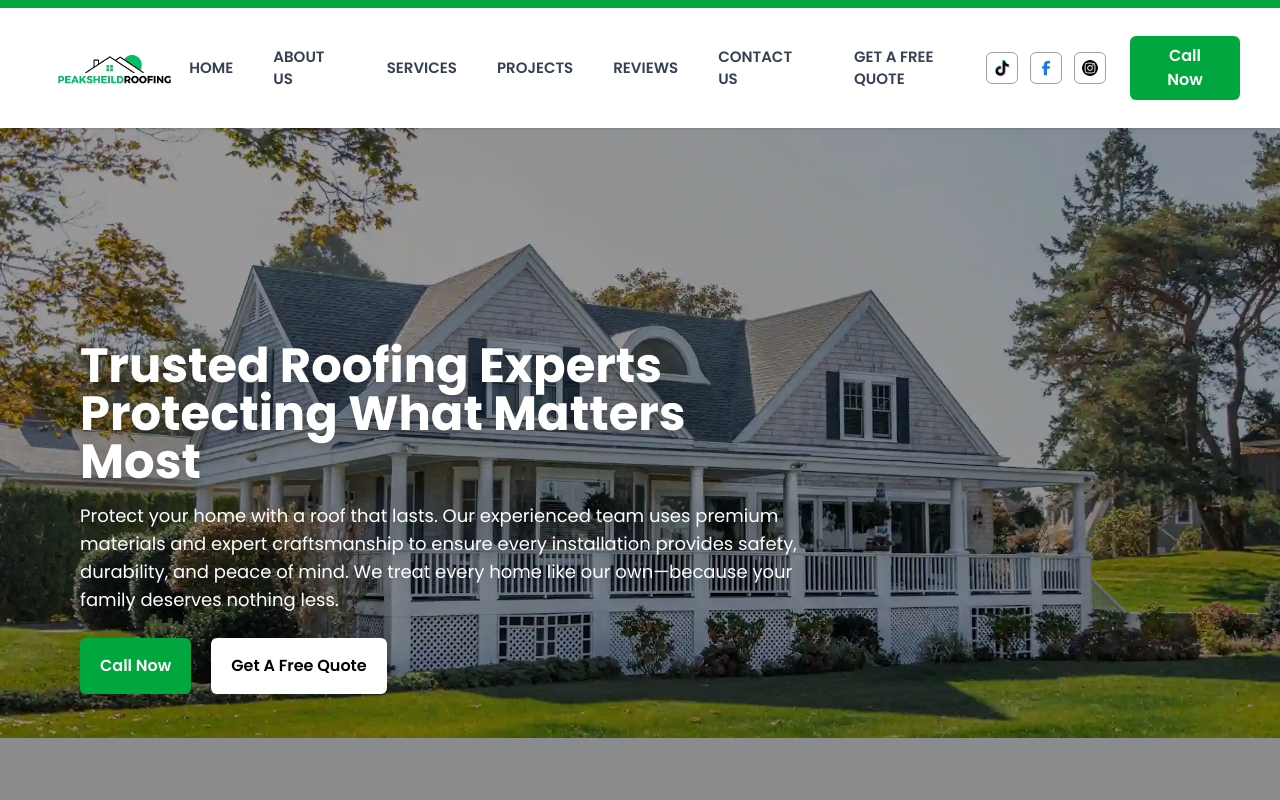
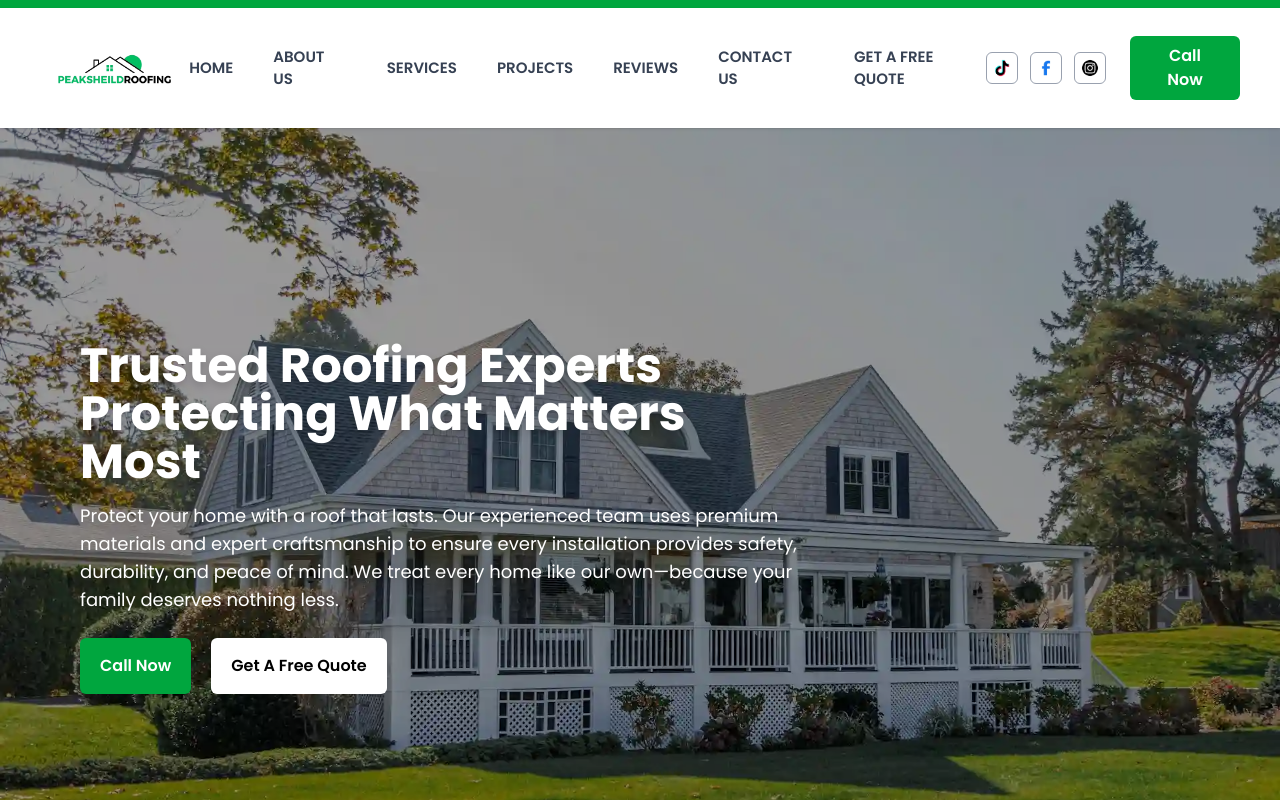
Before and after one commit to Ayanwebdev1/PeakShieldRoofing, a Next.js app: page / in a window 1280 px wide. Shown: the top 800 px of the page. Built offline with nearby package versions, Linux system fonts and the light colour scheme.

Commit message:
Checking

```diff
--- a/app/Components/Hero.js
+++ b/app/Components/Hero.js
@@ -1,25 +1,25 @@
+import React from "react";
+import Image from "next/image";
+import Servicescards from "./Servicescards";
+import Scrollgallery from "./Scrollonggallery";
+import Link from "next/link";
+import Faqs from "./Faqs";
+import RoofingForm from "./Formspree";
+import FadeUp from "./FadeUp";
+// "use client"
 // import React from "react";
 // import Image from "next/image";
+// import Link from "next/link";
+
+// // Static + safe components
 // import Servicescards from "./Servicescards";
-// import Scrollgallery from "./Scrollonggallery";
-// import Link from "next/link";
-// import Faqs from "./Faqs";
-// import RoofingForm from "./Formspree";
 // import FadeUp from "./FadeUp";
-"use client"
-import React from "react";
-import Image from "next/image";
-import Link from "next/link";
 
-// Static + safe components
-import Servicescards from "./Servicescards";
-import FadeUp from "./FadeUp";
-
-// Lazy load heavy components
-import dynamic from "next/dynamic";
-const Scrollgallery = dynamic(() => import("./Scrollonggallery"), { ssr: false });
-const Faqs = dynamic(() => import("./Faqs"), { ssr: false });
-const RoofingForm = dynamic(() => import("./Formspree"), { ssr: false });
+// // Lazy load heavy components
+// import dynamic from "next/dynamic";
+// const Scrollgallery = dynamic(() => import("./Scrollonggallery"), { ssr: false });
+// const Faqs = dynamic(() => import("./Faqs"), { ssr: false });
+// const RoofingForm = dynamic(() => import("./Formspree"), { ssr: false });
 const Hero = () => {
     return (
         <>
@@ -30,10 +30,8 @@ const Hero = () => {
                     <Image
                         src="/hero.webp"
                         alt="Roofing Hero"
-                        // fill
-                        width={1920}
-                        height={700}
-                        className="h-[635px] md:h-[610px] object-cover"
+                        fill
+                        className="object-cover"
                         priority
                     />
 
```
